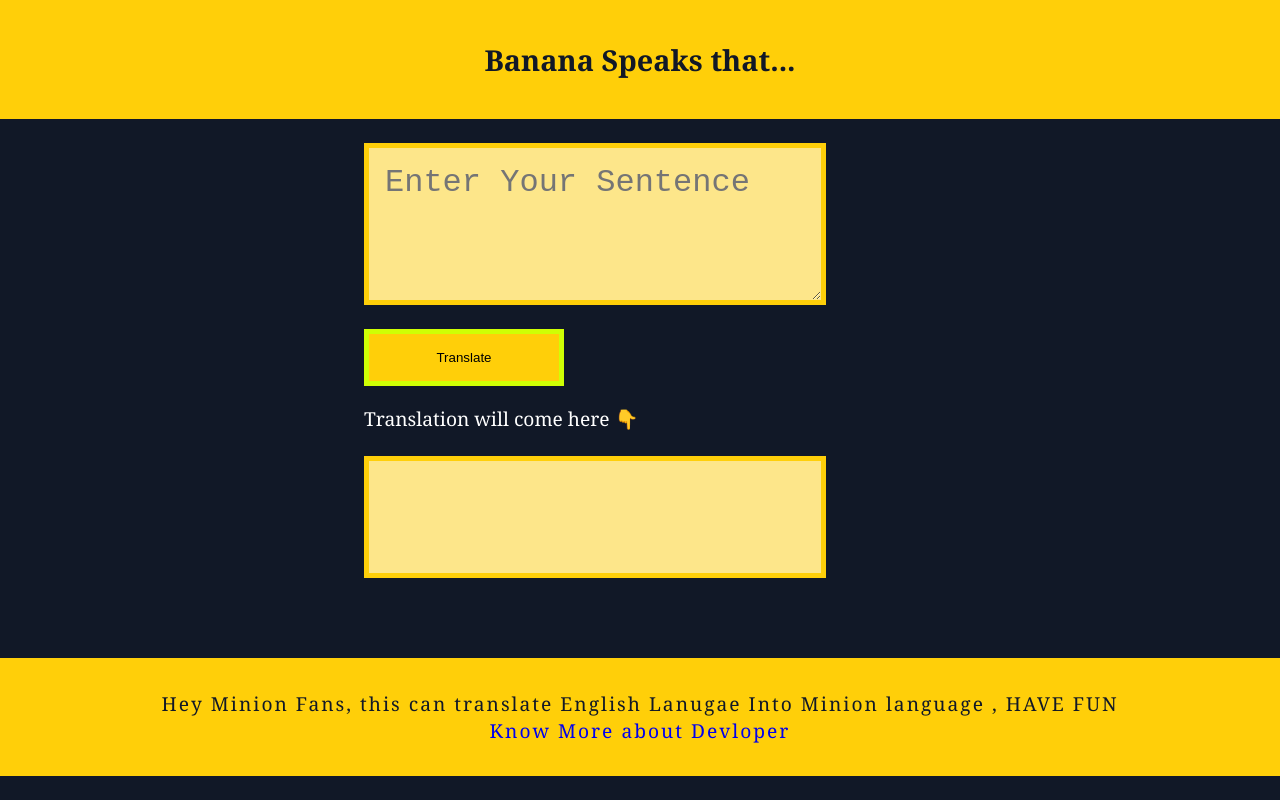
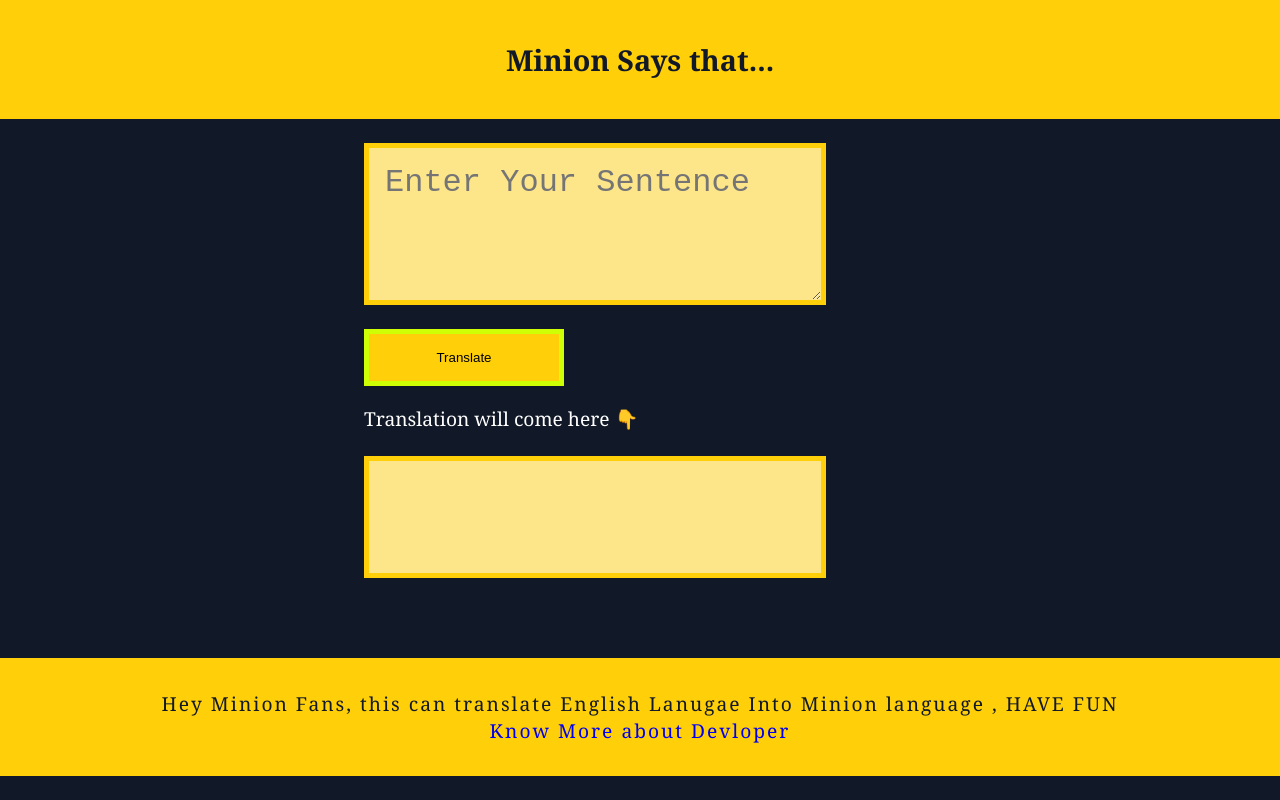
Before and after one commit to mimansha-swarup/Learning-how-to-use-API, a plain HTML site: page index.html in a window 1280 px wide. Drawn offline with Linux system fonts and the light colour scheme.

Commit message:
update nav typo

```diff
--- a/index.html
+++ b/index.html
@@ -8,7 +8,7 @@
     <link rel="stylesheet" href="./style.css">
     <script src="./script.js" defer></script>
     <nav>
-        <h1>Banana Speaks that...</h1>
+        <h1>Minion Says that...</h1>
     </nav>
 </head>
 
```
